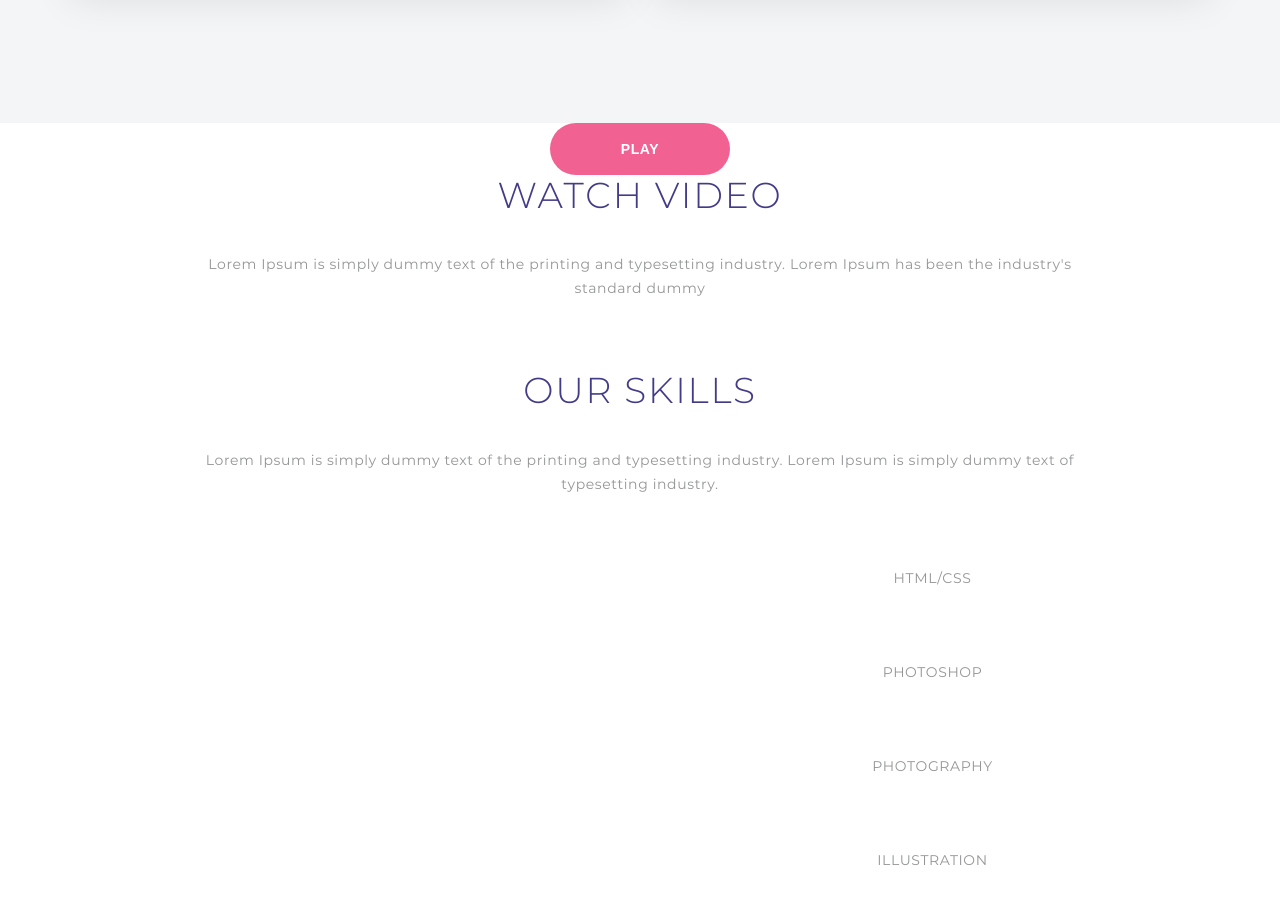
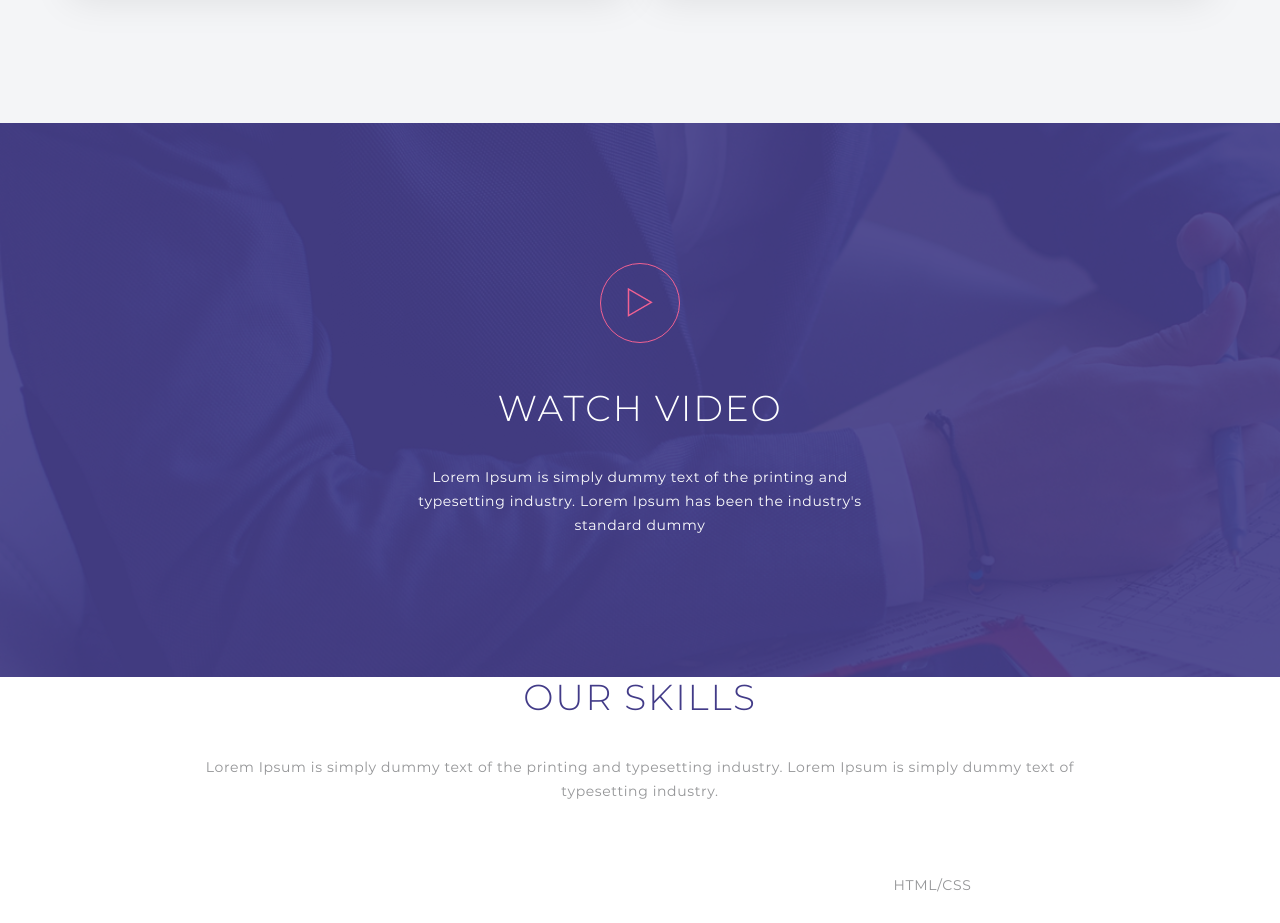
Before and after one commit to neretin-trike/srizon_site, a plain HTML site: page index.html in a window 1280 px wide. Shown: the part 3940-4863 px from the top of the page. Drawn offline with Linux system fonts and the light colour scheme; files whose address does not match are found by name; a web font is replaced by a local one.

Commit message:
Завершил оформление элемента video

```diff
--- a/css/main.css
+++ b/css/main.css
@@ -414,8 +414,51 @@ main{
 }
 
 /*--------------------------
+    VIDEO
+---------------------------*/
+#video{
+    position: relative;
+
+    background-image: url(../images/video_background.jpg);
+    background-size: cover;
+    background-repeat: no-repeat;
+    height: 100%;
+
+    padding: 14.0rem;
+
+}
+
+#video button.btn-play{
+    min-width: 0;
+    padding: 0;
+
+    border-radius: 4.0rem;
+
+    width: 8.0rem;
+    height: 8.0rem;
+
+    border: 0.1rem solid #f16192;
+    background-color: transparent;
+    background-image:url(../images/play.png);
+    background-position: center;
+    background-repeat: no-repeat;
+}
+
+#video h2{
+    margin-top: 4.5rem;
+    color: white;
+}
+
+#video p{
+    width: 50%;
+    color: white;
+    margin: 0 auto;
+}
+
+/*--------------------------
     SKILLS
 ---------------------------*/
+
 #skills .item{
     width: 50%;
     align-self: flex-end;
--- a/index.html
+++ b/index.html
@@ -156,11 +156,12 @@
             <div class="overlay"></div>
             <div class="container">
                 <div class="row column-direct">
-                    <button class="btn-play">play</button>
+                    <button class="btn-play"></button>
                     <h2>Watch Video</h2>
                     <p>Lorem Ipsum is simply dummy text of the printing and typesetting industry. Lorem Ipsum has been the industry's standard dummy</p>
                 </div>
             </div>
+        </section>
         <section id="skills">
             <div class="container">
                 <div class="row column-direct">
```
